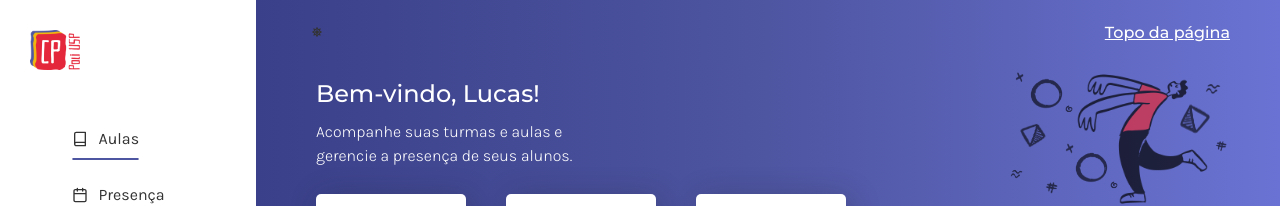
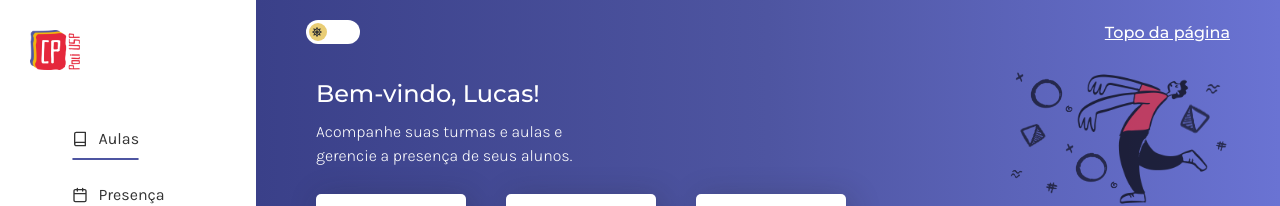
Before and after one commit to lucas-pvg/cp-presenca-cursinho-frontend, a React (Vite) app: page / in a window 1280 px wide. Shown: the top 206 px of the page. Built offline with nearby package versions, Linux system fonts and the light colour scheme.

Commit message:
refactor: change switches

```diff
--- a/src/components/header/header.tsx
+++ b/src/components/header/header.tsx
@@ -1,4 +1,4 @@
-import { ComponentProps } from 'react';
+import { ComponentProps, useState } from 'react';
 import { To, Link } from 'react-router-dom';
 import { Switch } from '../switch/switch';
 import './header.css';
@@ -8,12 +8,19 @@ interface HeaderProps extends ComponentProps<'header'> {
 }
 
 export const Header = ({ to, ...props }: HeaderProps) => {
+  const [isDarkMode, setIsDarkMode] = useState(false);
+
   return (
     <header className='base-header' {...props}>
-      <Switch />
+      {/* TODO: adicionar dark mode */}
+      <Switch
+        isActive={isDarkMode}
+        handleChange={() => {setIsDarkMode(!isDarkMode)}}
+        type='darkMode'
+      />
 
       <Link to={to}>
-          <h1>{'Topo da página'}</h1>
+        <h1>{'Topo da página'}</h1>
       </Link>
     </header>
   )
--- a/src/components/switch/switch.tsx
+++ b/src/components/switch/switch.tsx
@@ -1,21 +1,56 @@
-import { useState } from 'react';
 import './switch.css'; // Arquivo CSS para estilização
 import { FaSun, FaMoon } from 'react-icons/fa'; // Importa os ícones do React Icons
+import { cva } from 'class-variance-authority';
+import { IconType } from 'react-icons';
 
-export const Switch = () => {
-  const [isActive, setIsActive] = useState(false);
+const switchVariants = cva(
+  'switch',
+  {
+    variants: {
+      type: {
+        base: 'base',
+        darkMode: 'night-mode'
+      },
+      mode: {
+        light: 'light',
+        dark: 'dark'
+      }
+    },
+    defaultVariants: {
+      mode: 'light',
+      type: 'base'
+    }
+  }
+);
 
-  const toggleSwitch = () => {
-    setIsActive(!isActive);
-  };
+interface SwitchProps {
+  mode?: 'light' | 'dark';
+  type?: 'base' | 'darkMode'
+  isActive: boolean;
+  handleChange: () => void;
+}
+
+const getSwitchIcon = (isActive: boolean, type?: string): IconType => {
+  switch(type) {
+    case 'darkMode':
+      return isActive ? FaMoon : FaSun;
+    default:
+      return isActive ? FaMoon : FaSun;
+  }
+}
+
+export const Switch = ({mode, type, isActive, handleChange, ...props}: SwitchProps) => {
+  const SwitchIcon = getSwitchIcon(isActive, type);
 
   return (
-    <label className={`switch ${isActive ? 'active' : ''}`} onClick={toggleSwitch}>
+    <label className={`${switchVariants({ mode, type })} ${isActive ? 'active' : ''}`} onClick={handleChange}>
       <input type="checkbox" onClick={(e) => e.stopPropagation()}/>
-      <span className="slider">
-        <span className='icon-container'>
-        {isActive ? <FaMoon className="icon" /> : <FaSun className="icon" />}
-        </span>
+      <span className="slider" {...props}>
+        {type !== 'base' && (
+          <span className='icon-container'>
+            <SwitchIcon className='icon'/>
+          </span>
+        )}
       </span>
     </label>
   );
```
